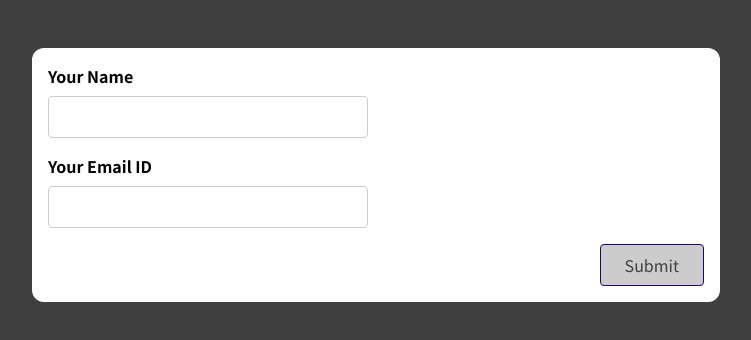
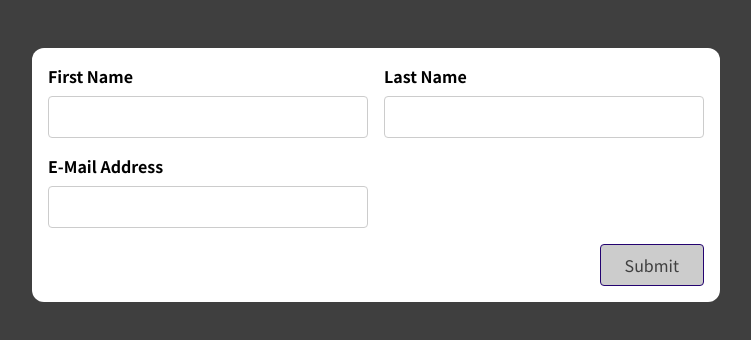
Before and after one commit to iShivam2012/StartingWithForms, a React (Create React App) app: page / in a window 1280 px wide. Shown: the top 340 px of the page, without its empty margins (264-1015 px from the left). Built offline with nearby package versions, Linux system fonts and the light colour scheme.

Commit message:
implemented new form with useValidate customHook and with proper validation

```diff
--- a/src/App.js
+++ b/src/App.js
@@ -1,9 +1,9 @@
-import SimpleInput from './components/SimpleInput';
+import BasicForm from './components/BasicForm';
 
 function App() {
   return (
     <div className="app">
-      <SimpleInput />
+      <BasicForm />
     </div>
   );
 }
--- a/src/components/BasicForm.js
+++ b/src/components/BasicForm.js
@@ -1,22 +1,56 @@
+import useValidate from "../hooks/use-validate";
+
 const BasicForm = (props) => {
+ const {
+  isUserEnteredValid: isFNameValid,
+  invalid: isFNameInvalid,
+  onChangeHandler: onFNameChange,
+  onBlurHandler: onFNameBlur } = useValidate(data => data.trim() !== '')
+
+  const {
+  isUserEnteredValid: isLNameValid,
+  invalid: isLNameInvalid,
+  onChangeHandler: onLNameChange,
+  onBlurHandler: onLNameBlur } = useValidate(data => data.trim() !== '')
+
+  const {
+  isUserEnteredValid: isEmailValid,
+  invalid: isEmailInvalid,
+  onChangeHandler: onEmailChange,
+  onBlurHandler: onEmailBlur } = useValidate(data => data.includes('@'))
+
+  const onSubmitHandler = event => {
+    event.preventDefault();
+  }
+
+  let isFormValid = false;
+  if(isFNameValid && isLNameValid && isEmailValid){
+    isFormValid = true;
+  }
+
+  let isFNameValidClass = isFNameInvalid ? 'form-control invalid' : 'form-control';
+  let isLNameValidClass = isLNameInvalid ? 'form-control invalid' : 'form-control';
+  let isEmailValidClass = isEmailInvalid ? 'form-control invalid' : 'form-control';
+
   return (
-    <form>
+    <form onSubmit={onSubmitHandler} >
       <div className='control-group'>
-        <div className='form-control'>
+        <div className={isFNameValidClass} >
           <label htmlFor='name'>First Name</label>
-          <input type='text' id='name' />
+          <input type='text' id='name' onChange={onFNameChange} onBlur={onFNameBlur} />
         </div>
-        <div className='form-control'>
+        <div className={isLNameValidClass} >
           <label htmlFor='name'>Last Name</label>
-          <input type='text' id='name' />
+          <input type='text' id='name' onChange={onLNameChange} onBlur={onLNameBlur} />
         </div>
       </div>
-      <div className='form-control'>
+      <div className={isEmailValidClass} >
         <label htmlFor='name'>E-Mail Address</label>
-        <input type='text' id='name' />
+        <input type='text' id='name' onChange={onEmailChange} onBlur={onEmailBlur} />
       </div>
+      {(isFNameInvalid || isLNameInvalid || isEmailInvalid) && <p className='error-text' >Form field shouldn't be empty</p> }
       <div className='form-actions'>
-        <button>Submit</button>
+        <button disabled={!isFormValid} >Submit</button>
       </div>
     </form>
   );
--- a/src/components/SimpleInput.js
+++ b/src/components/SimpleInput.js
@@ -1,4 +1,3 @@
-import { useState } from "react";
 import useInput from "../hooks/use-input";
 
 const SimpleInput = (props) => {
--- /dev/null
+++ b/src/hooks/use-validate.js
@@ -0,0 +1,26 @@
+import { useState } from "react";
+
+const useValidate = (onValidate) => {
+const [userEntered, setUserEntered] = useState('');
+const [isTouched, setIsTouched] = useState(false);
+
+const onChangeHandler = event => {
+    setUserEntered(event.target.value);
+}
+
+const onBlurHandler = () => {
+    setIsTouched(true);
+}
+
+let isUserEnteredValid = onValidate(userEntered);
+let invalid = !isUserEnteredValid && isTouched;
+
+return {
+    isUserEnteredValid,
+    invalid,
+    onChangeHandler,
+    onBlurHandler
+}
+}
+
+export default useValidate;
```
Also changed, not shown: 1 other file (tests, documents, lock files or other folders).
